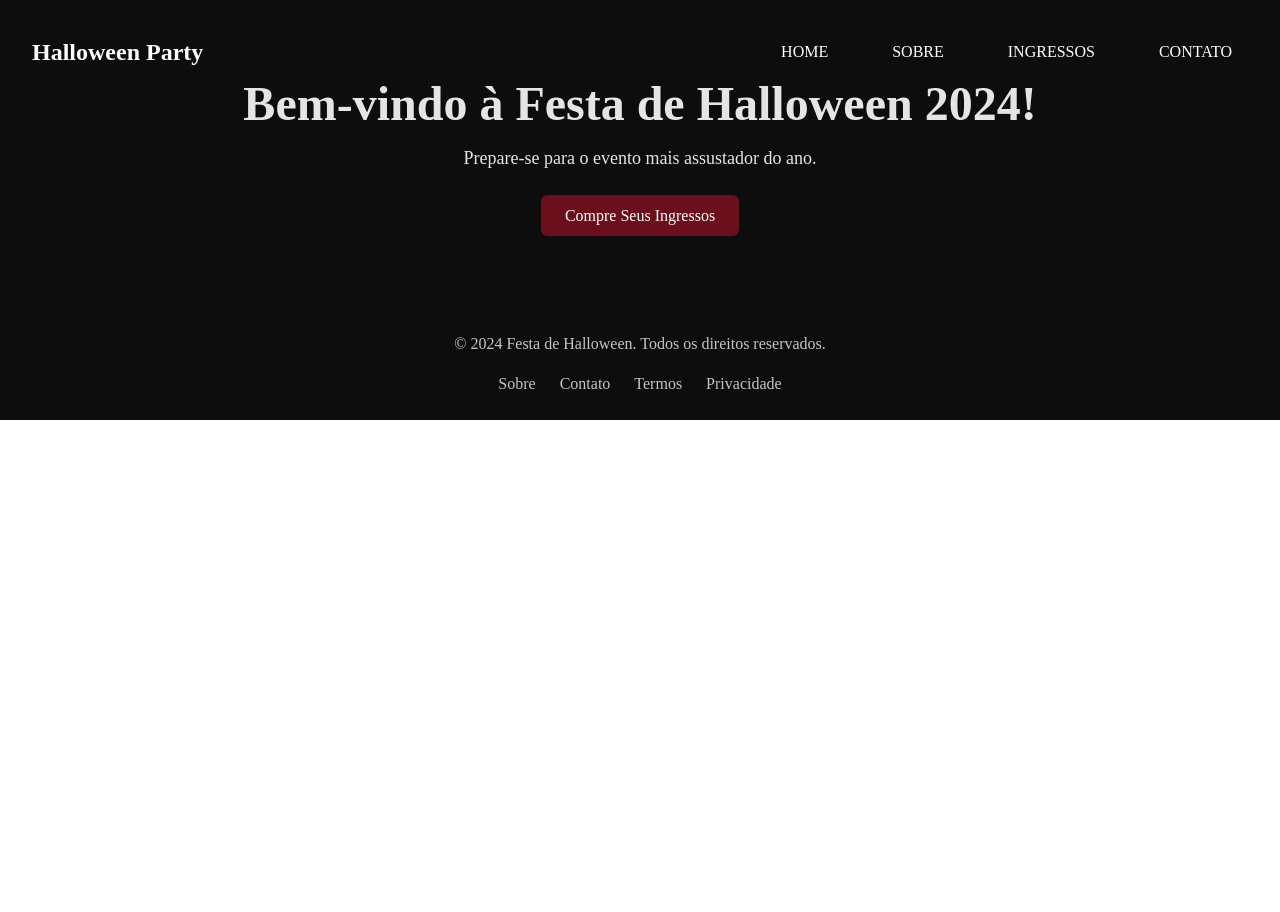
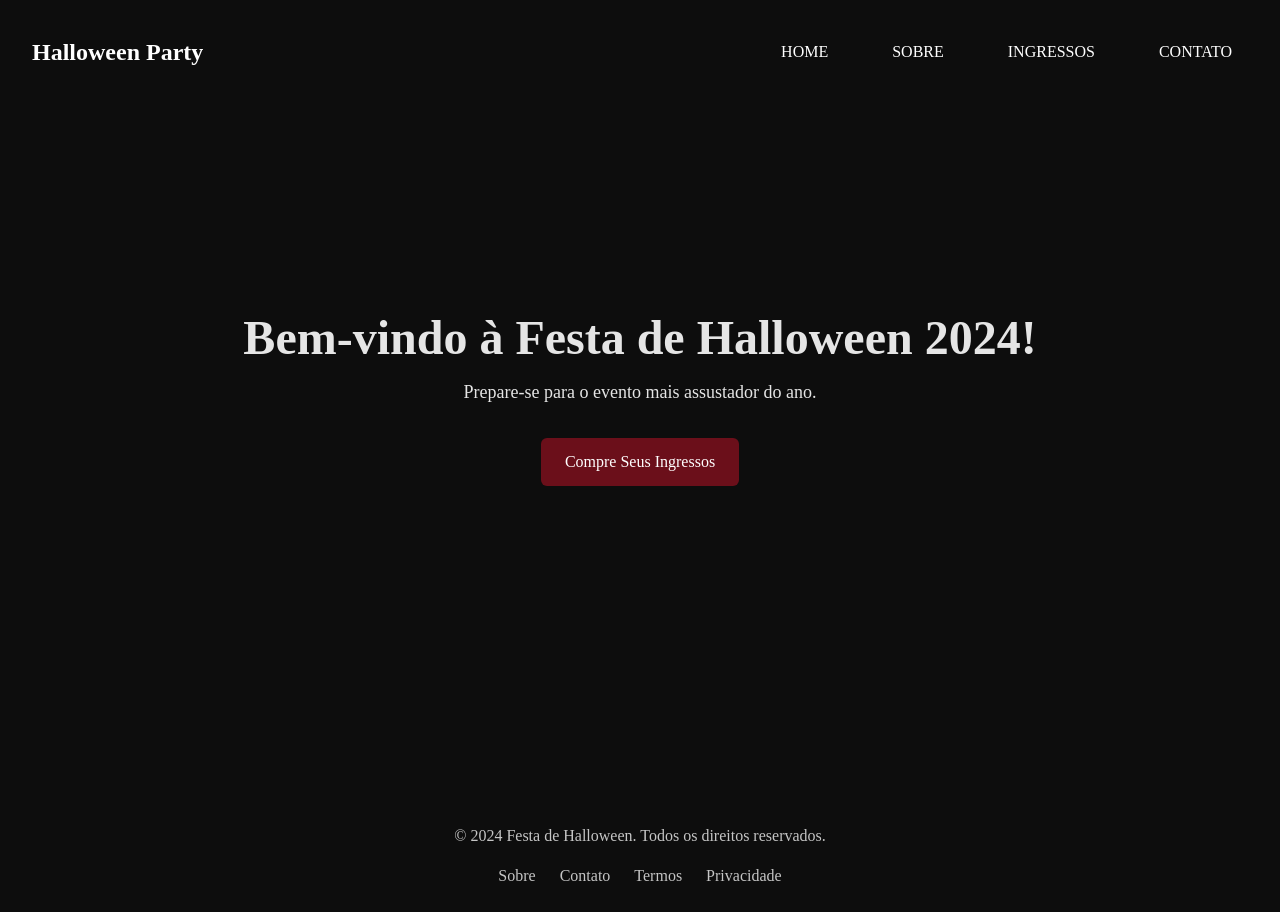
Before and after one commit to henrique-leme/halloween-party, a Next.js app: page / in a window 1280 px wide. Before the commit the page ends 800 px from the top, so only its background shows below. Built offline with nearby package versions, Linux system fonts and the light colour scheme.

Commit message:
feat: styles + Link router

```diff
--- a/src/pages/index.tsx
+++ b/src/pages/index.tsx
@@ -1,14 +1,20 @@
+import Link from 'next/link'
+
 export default function HomePage() {
   return (
-    <main className="bg-black text-gray-200 text-center py-20">
-      <h1 className="text-5xl text-red-600 font-bold mb-4">Bem-vindo à Festa de Halloween 2024!</h1>
-      <p className="text-lg mb-8">Prepare-se para o evento mais assustador do ano.</p>
-      <a
+    <main className="bg-black text-gray-200 text-center py-20 min-h-screen flex flex-col items-center justify-center">
+      <h1 className="text-5xl text-red-600 font-bold mb-4">
+        Bem-vindo à Festa de Halloween 2024!
+      </h1>
+      <p className="text-lg mb-8">
+        Prepare-se para o evento mais assustador do ano.
+      </p>
+      <Link
         href="/tickets"
-        className="bg-wine-600 text-white py-3 px-6 rounded-md hover:bg-wine-700 transition"
+        className="bg-wine-600 text-white py-3 px-6 rounded-md hover:bg-wine-700 transition transform hover:scale-105"
       >
         Compre Seus Ingressos
-      </a>
+      </Link>
     </main>
-  );
+  )
 }
```
